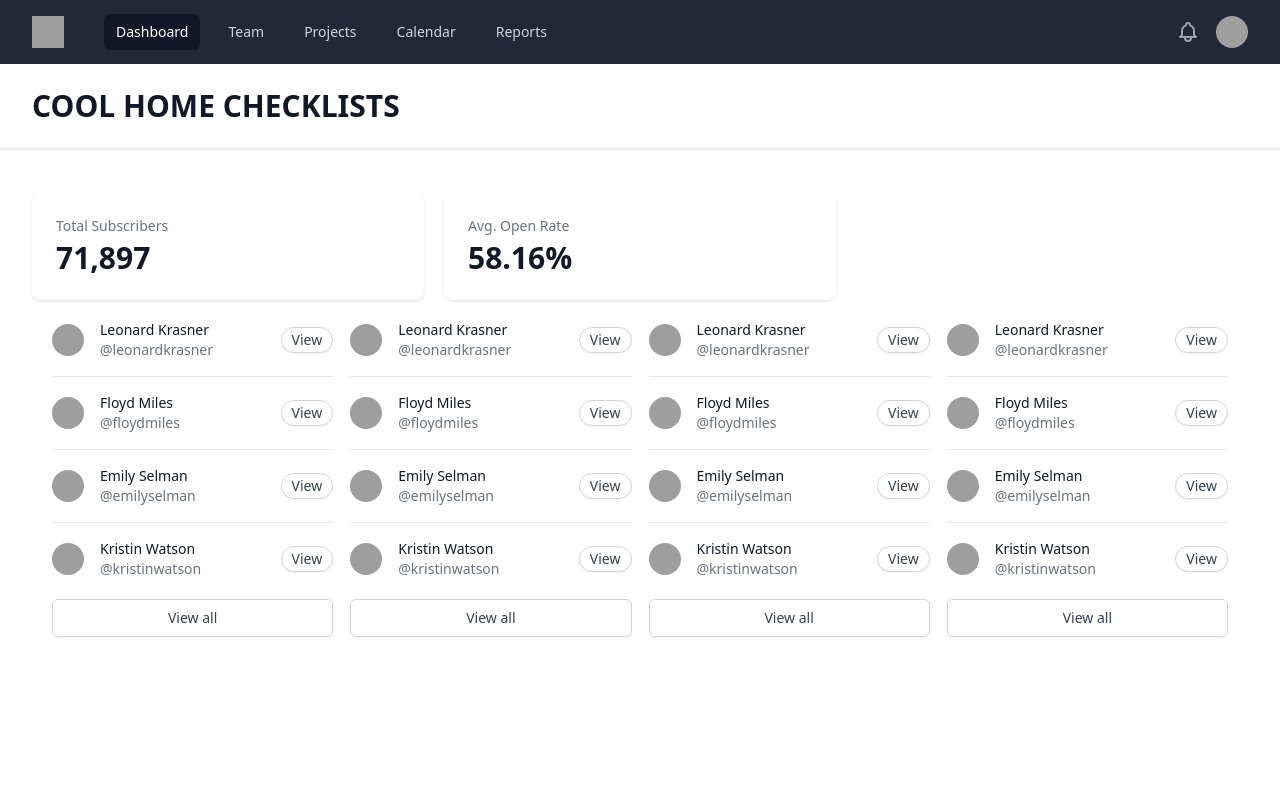
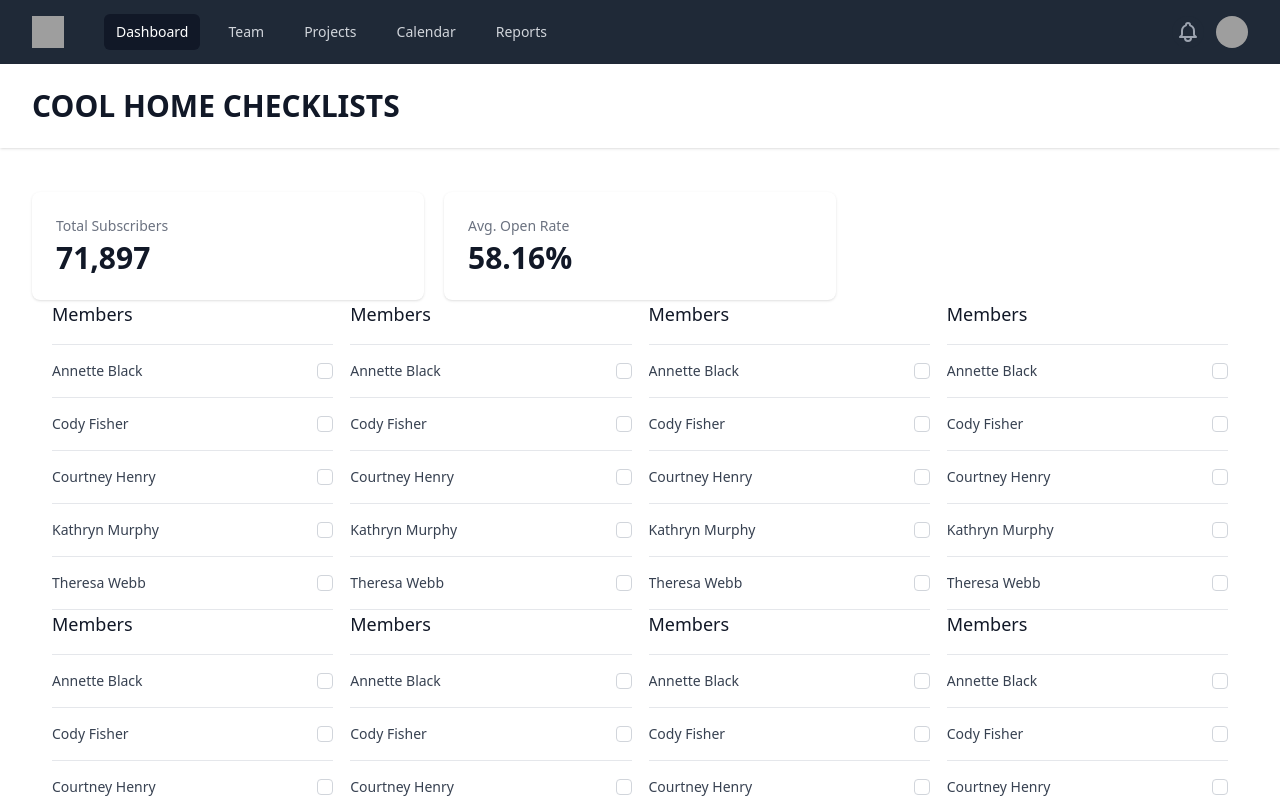
Before and after one commit to joluna198/hackdavis, a React (Create React App) app: page / in a window 1280 px wide. Shown: the top 800 px of the page. Built offline with nearby package versions, Linux system fonts and the light colour scheme; grey boxes are pictures that could not be loaded.

Commit message:
template

```diff
--- a/package.json
+++ b/package.json
@@ -4,6 +4,7 @@
   "private": true,
   "dependencies": {
     "@headlessui/react": "^1.5.0",
+    "@tailwindcss/forms": "^0.5.0",
     "@testing-library/jest-dom": "^5.16.4",
     "@testing-library/react": "^13.1.1",
     "@testing-library/user-event": "^13.5.0",
--- /dev/null
+++ b/src/Checkbox.js
@@ -0,0 +1,34 @@
+const people = [
+    { id: 1, name: 'Annette Black' },
+    { id: 2, name: 'Cody Fisher' },
+    { id: 3, name: 'Courtney Henry' },
+    { id: 4, name: 'Kathryn Murphy' },
+    { id: 5, name: 'Theresa Webb' },
+]
+
+export default function Checkbox() {
+    return (
+        <fieldset>
+            <legend className="text-lg font-medium text-gray-900">Members</legend>
+            <div className="mt-4 border-t border-b border-gray-200 divide-y divide-gray-200">
+                {people.map((person, personIdx) => (
+                    <div key={personIdx} className="relative flex items-start py-4">
+                        <div className="min-w-0 flex-1 text-sm">
+                            <label htmlFor={person.id} className="font-medium text-gray-700 select-none">
+                                {person.name}
+                            </label>
+                        </div>
+                        <div className="ml-3 flex items-center h-5">
+                            <input
+                                id={person.id}
+                                name={person.id}
+                                type="checkbox"
+                                className="focus:ring-indigo-500 h-4 w-4 text-indigo-600 border-gray-300 rounded"
+                            />
+                        </div>
+                    </div>
+                ))}
+            </div>
+        </fieldset>
+    )
+}
--- a/src/Checklist.js
+++ b/src/Checklist.js
@@ -1,66 +1,216 @@
-const people = [
+import Checkbox from "./Checkbox";
+
+const directory = {
+    A: [
         {
-        name: 'Leonard Krasner',
-        handle: 'leonardkrasner',
+            id: 1,
+            name: 'Leslie Abbott',
+            role: 'Co-Founder / CEO',
+            imageUrl:
+                'https://images.unsplash.com/photo-1494790108377-be9c29b29330?ixlib=rb-1.2.1&ixid=eyJhcHBfaWQiOjEyMDd9&auto=format&fit=facearea&facepad=2&w=256&h=256&q=80',
+        },
+        {
+            id: 2,
+            name: 'Hector Adams',
+            role: 'VP, Marketing',
+            imageUrl:
+                'https://images.unsplash.com/photo-1500648767791-00dcc994a43e?ixlib=rb-1.2.1&ixid=eyJhcHBfaWQiOjEyMDd9&auto=format&fit=facearea&facepad=2&w=256&h=256&q=80',
+        },
+        {
+            id: 3,
+            name: 'Blake Alexander',
+            role: 'Account Coordinator',
+            imageUrl:
+                'https://images.unsplash.com/photo-1520785643438-5bf77931f493?ixlib=rb-1.2.1&ixid=eyJhcHBfaWQiOjEyMDd9&auto=format&fit=facearea&facepad=2&w=256&h=256&q=80',
+        },
+        {
+            id: 4,
+            name: 'Fabricio Andrews',
+            role: 'Senior Art Director',
+            imageUrl:
+                'https://images.unsplash.com/photo-1507003211169-0a1dd7228f2d?ixlib=rb-1.2.1&ixid=eyJhcHBfaWQiOjEyMDd9&auto=format&fit=facearea&facepad=2&w=256&h=256&q=80',
+        },
+    ],
+    B: [
+        {
+            id: 5,
+            name: 'Angela Beaver',
+            role: 'Chief Strategy Officer',
+            imageUrl:
+                'https://images.unsplash.com/photo-1501031170107-cfd33f0cbdcc?ixlib=rb-1.2.1&ixid=eyJhcHBfaWQiOjEyMDd9&auto=format&fit=facearea&facepad=2&w=256&h=256&q=80',
+        },
+        {
+            id: 6,
+            name: 'Yvette Blanchard',
+            role: 'Studio Artist',
+            imageUrl:
+                'https://images.unsplash.com/photo-1506980595904-70325b7fdd90?ixlib=rb-1.2.1&ixid=eyJhcHBfaWQiOjEyMDd9&auto=format&fit=facearea&facepad=2&w=256&h=256&q=80',
+        },
+        {
+            id: 7,
+            name: 'Lawrence Brooks',
+            role: 'Content Specialist',
+            imageUrl:
+                'https://images.unsplash.com/photo-1513910367299-bce8d8a0ebf6?ixlib=rb-1.2.1&ixid=eyJhcHBfaWQiOjEyMDd9&auto=format&fit=facearea&facepad=2&w=256&h=256&q=80',
+        },
+    ],
+    C: [
+        {
+            id: 8,
+            name: 'Jeffrey Clark',
+            role: 'Senior Art Director',
+            imageUrl:
+                'https://images.unsplash.com/photo-1517070208541-6ddc4d3efbcb?ixlib=rb-1.2.1&ixid=eyJhcHBfaWQiOjEyMDd9&auto=format&fit=facearea&facepad=2&w=256&h=256&q=80',
+        },
+        {
+            id: 9,
+            name: 'Kathryn Cooper',
+            role: 'Associate Creative Director',
+            imageUrl:
+                'https://images.unsplash.com/photo-1487412720507-e7ab37603c6f?ixlib=rb-1.2.1&ixid=eyJhcHBfaWQiOjEyMDd9&auto=format&fit=facearea&facepad=2&w=256&h=256&q=80',
+        },
+    ],
+    E: [
+        {
+            id: 10,
+            name: 'Alicia Edwards',
+            role: 'Junior Copywriter',
+            imageUrl:
+                'https://images.unsplash.com/photo-1509783236416-c9ad59bae472?ixlib=rb-1.2.1&ixid=eyJhcHBfaWQiOjEyMDd9&auto=format&fit=facearea&facepad=2&w=256&h=256&q=80',
+        },
+        {
+            id: 11,
+            name: 'Benjamin Emerson',
+            role: 'Director, Print Operations',
+            imageUrl:
+                'https://images.unsplash.com/photo-1531427186611-ecfd6d936c79?ixlib=rb-1.2.1&ixid=eyJhcHBfaWQiOjEyMDd9&auto=format&fit=facearea&facepad=2&w=256&h=256&q=80',
+        },
+        {
+            id: 12,
+            name: 'Jillian Erics',
+            role: 'Designer',
+            imageUrl:
+                'https://images.unsplash.com/photo-1504703395950-b89145a5425b?ixlib=rb-1.2.1&ixid=eyJhcHBfaWQiOjEyMDd9&auto=format&fit=facearea&facepad=2&w=256&h=256&q=80',
+        },
+        {
+            id: 13,
+            name: 'Chelsea Evans',
+            role: 'Human Resources Manager',
+            imageUrl:
+                'https://images.unsplash.com/photo-1550525811-e5869dd03032?ixlib=rb-1.2.1&ixid=eyJhcHBfaWQiOjEyMDd9&auto=format&fit=facearea&facepad=2&w=256&h=256&q=80',
+        },
+    ],
+    G: [
+        {
+            id: 14,
+            name: 'Michael Gillard',
+            role: 'Co-Founder / CTO',
+            imageUrl:
+                'https://images.unsplash.com/photo-1519244703995-f4e0f30006d5?ixlib=rb-1.2.1&ixid=eyJhcHBfaWQiOjEyMDd9&auto=format&fit=facearea&facepad=2&w=256&h=256&q=80',
+        },
+        {
+            id: 15,
+            name: 'Dries Giuessepe',
+            role: 'Manager, Business Relations',
+            imageUrl:
+                'https://images.unsplash.com/photo-1506794778202-cad84cf45f1d?ixlib=rb-1.2.1&ixid=eyJhcHBfaWQiOjEyMDd9&auto=format&fit=facearea&facepad=2&w=256&h=256&q=80',
+        },
+    ],
+    M: [
+        {
+            id: 16,
+            name: 'Jenny Harrison',
+            role: 'Studio Artist',
+            imageUrl:
+                'https://images.unsplash.com/photo-1507101105822-7472b28e22ac?ixlib=rb-1.2.1&ixid=eyJhcHBfaWQiOjEyMDd9&auto=format&fit=facearea&facepad=2&w=256&h=256&q=80',
+        },
+        {
+            id: 17,
+            name: 'Lindsay Hatley',
+            role: 'Front-end Developer',
+            imageUrl:
+                'https://images.unsplash.com/photo-1517841905240-472988babdf9?ixlib=rb-1.2.1&ixid=eyJhcHBfaWQiOjEyMDd9&auto=format&fit=facearea&facepad=2&w=256&h=256&q=80',
+        },
+        {
+            id: 18,
+            name: 'Anna Hill',
+            role: 'Partner, Creative',
+            imageUrl:
+                'https://images.unsplash.com/photo-1534528741775-53994a69daeb?ixlib=rb-1.2.1&ixid=eyJhcHBfaWQiOjEyMDd9&auto=format&fit=facearea&facepad=2&w=256&h=256&q=80',
+        },
+    ],
+    S: [
+        {
+            id: 19,
+            name: 'Courtney Samuels',
+            role: 'Designer',
+            imageUrl:
+                'https://images.unsplash.com/photo-1438761681033-6461ffad8d80?ixlib=rb-1.2.1&ixid=eyJhcHBfaWQiOjEyMDd9&auto=format&fit=facearea&facepad=2&w=256&h=256&q=80',
+        },
+        {
+            id: 20,
+            name: 'Tom Simpson',
+            role: 'Director, Product Development',
+            imageUrl:
+                'https://images.unsplash.com/photo-1472099645785-5658abf4ff4e?ixlib=rb-1.2.1&ixid=eyJhcHBfaWQiOjEyMDd9&auto=format&fit=facearea&facepad=2&w=256&h=256&q=80',
+        },
+    ],
+    T: [
+        {
+            id: 21,
+            name: 'Floyd Thompson',
+            role: 'Principal Designer',
+            imageUrl:
+                'https://images.unsplash.com/photo-1463453091185-61582044d556?ixlib=rb-1.2.1&ixid=eyJhcHBfaWQiOjEyMDd9&auto=format&fit=facearea&facepad=2&w=256&h=256&q=80',
+        },
+        {
+            id: 22,
+            name: 'Leonard Timmons',
+            role: 'Senior Designer',
             imageUrl:
                 'https://images.unsplash.com/photo-1519345182560-3f2917c472ef?ixlib=rb-1.2.1&ixid=eyJhcHBfaWQiOjEyMDd9&auto=format&fit=facearea&facepad=2&w=256&h=256&q=80',
         },
         {
-        name: 'Floyd Miles',
-        handle: 'floydmiles',
+            id: 23,
+            name: 'Whitney Trudeau',
+            role: 'Copywriter',
             imageUrl:
-            'https://images.unsplash.com/photo-1463453091185-61582044d556?ixlib=rb-1.2.1&ixid=eyJhcHBfaWQiOjEyMDd9&auto=format&fit=facearea&facepad=2&w=256&h=256&q=80',
+                'https://images.unsplash.com/photo-1517365830460-955ce3ccd263?ixlib=rb-1.2.1&ixid=eyJhcHBfaWQiOjEyMDd9&auto=format&fit=facearea&facepad=2&w=256&h=256&q=80',
+        },
+    ],
+    W: [
+        {
+            id: 24,
+            name: 'Kristin Watson',
+            role: 'VP, Human Resources',
+            imageUrl:
+                'https://images.unsplash.com/photo-1500917293891-ef795e70e1f6?ixlib=rb-1.2.1&ixid=eyJhcHBfaWQiOjEyMDd9&auto=format&fit=facearea&facepad=2&w=256&h=256&q=80',
         },
         {
-        name: 'Emily Selman',
-        handle: 'emilyselman',
+            id: 25,
+            name: 'Emily Wilson',
+            role: 'VP, User Experience',
             imageUrl:
                 'https://images.unsplash.com/photo-1502685104226-ee32379fefbe?ixlib=rb-1.2.1&ixid=eyJhcHBfaWQiOjEyMDd9&auto=format&fit=facearea&facepad=2&w=256&h=256&q=80',
         },
+    ],
+    Y: [
         {
-        name: 'Kristin Watson',
-        handle: 'kristinwatson',
+            id: 26,
+            name: 'Emma Young',
+            role: 'Senior Front-end Developer',
             imageUrl:
-            'https://images.unsplash.com/photo-1500917293891-ef795e70e1f6?ixlib=rb-1.2.1&ixid=eyJhcHBfaWQiOjEyMDd9&auto=format&fit=facearea&facepad=2&w=256&h=256&q=80',
+                'https://images.unsplash.com/photo-1505840717430-882ce147ef2d?ixlib=rb-1.2.1&ixid=eyJhcHBfaWQiOjEyMDd9&auto=format&fit=facearea&facepad=2&w=256&h=256&q=80',
         },
-]
+    ],
+}
 
-export default function CheckList() {
+export default function Example() {
     return (
-        <div>
-            <div className="flow-root mt-6">
-                <ul role="list" className="-my-5 divide-y divide-gray-200">
-                    {people.map((person) => (
-                        <li key={person.handle} className="py-4">
-                            <div className="flex items-center space-x-4">
-                                <div className="flex-shrink-0">
-                                    <img className="h-8 w-8 rounded-full" src={person.imageUrl} alt="" />
-                                </div>
-                                <div className="flex-1 min-w-0">
-                                    <p className="text-sm font-medium text-gray-900 truncate">{person.name}</p>
-                                    <p className="text-sm text-gray-500 truncate">{'@' + person.handle}</p>
-                                </div>
-                                <div>
-                                    <a
-                                        href="#"
-                                        className="inline-flex items-center shadow-sm px-2.5 py-0.5 border border-gray-300 text-sm leading-5 font-medium rounded-full text-gray-700 bg-white hover:bg-gray-50"
-                                    >
-                                        View
-                                    </a>
-                                </div>
-                            </div>
-                        </li>
+        <nav className="h-full overflow-y-auto" aria-label="Directory">
+            {Object.keys(directory).map((letter) => (
+                        <Checkbox/>
             ))}
-                </ul>
-            </div>
-            <div className="mt-6">
-                <a
-                    href="#"
-                    className="w-full flex justify-center items-center px-4 py-2 border border-gray-300 shadow-sm text-sm font-medium rounded-md text-gray-700 bg-white hover:bg-gray-50"
-                >
-                    View all
-                </a>
-            </div>
-        </div>
+        </nav>
     )
 }
--- a/tailwind.config.js
+++ b/tailwind.config.js
@@ -3,5 +3,5 @@ module.exports = {
   theme: {
     extend: {},
   },
-  plugins: [],
+  plugins: [require('@tailwindcss/forms'),],
 }
```
Also changed, not shown: 1 other file (tests, documents, lock files or other folders). Lines whose indentation alone changed are shown as unchanged.
